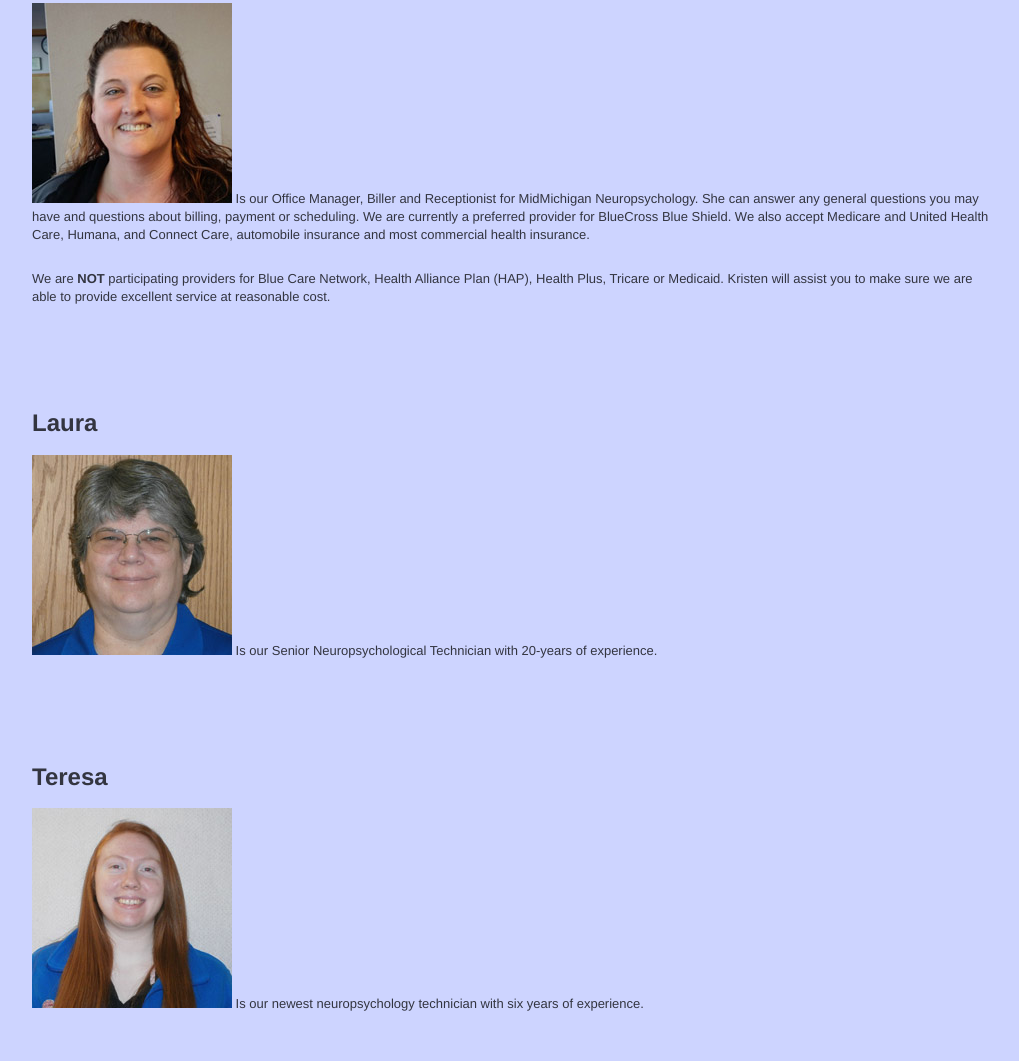
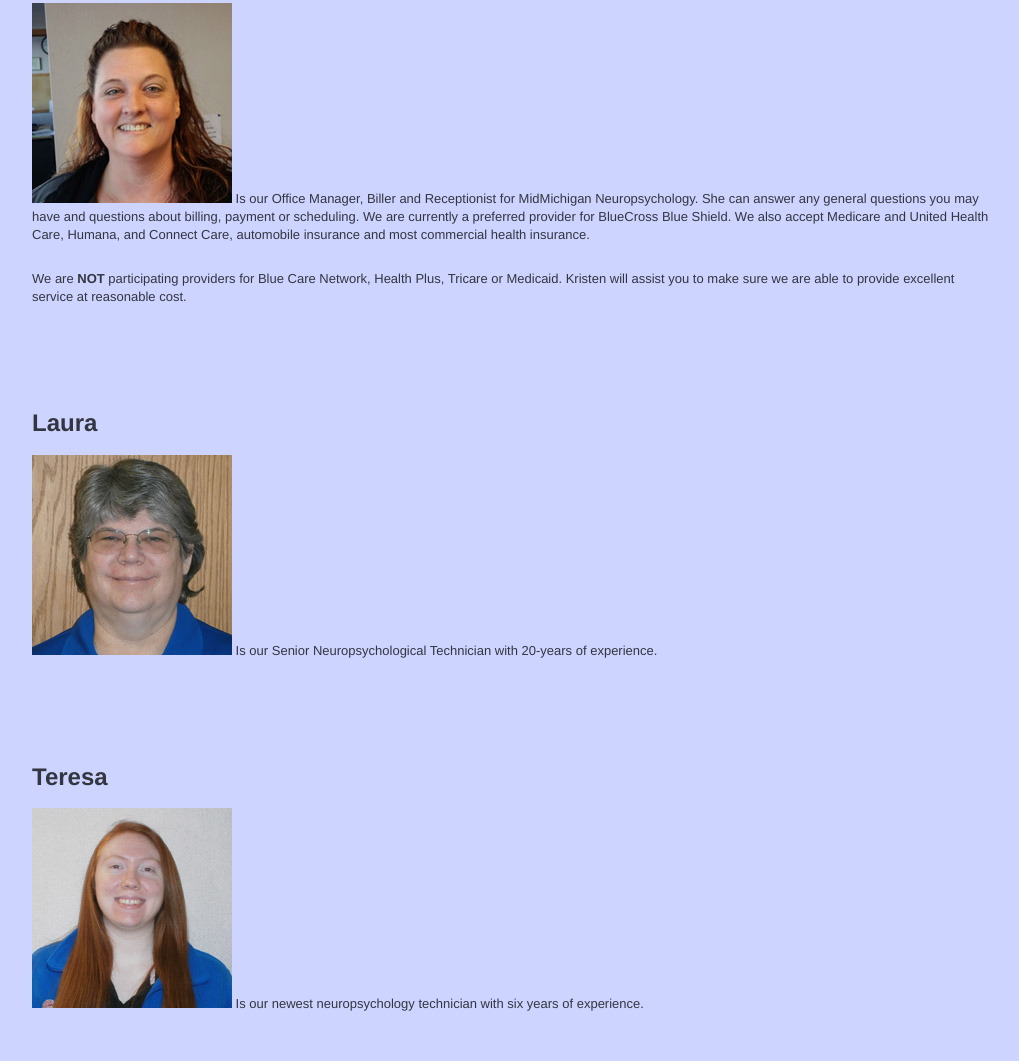
Before and after one commit to goddamnyouryan/midmichneuro, a Gatsby site: page /about in a window 1280 px wide. Shown: the part 1160-2221 px from the top of the page, without its empty margins (128-1147 px from the left). Built offline with nearby package versions, Linux system fonts and the light colour scheme; Gatsby itself is replaced by a stand-in of ours.

Commit message:
Updating copy, now accepting HAP.

```diff
--- a/src/data/about/index.md
+++ b/src/data/about/index.md
@@ -15,7 +15,7 @@ Dr. Zigmond A Kozicki is a limited license psychologist providing cognitive beha
 ![Kristen](kristen.jpg)
 Is our Office Manager, Biller and Receptionist for MidMichigan Neuropsychology. She can answer any general questions you may have and questions about billing, payment or scheduling. We are currently a preferred provider for BlueCross Blue Shield. We also accept Medicare and United Health Care, Humana, and Connect Care, automobile insurance and most commercial health insurance.
 
-We are **NOT** participating providers for Blue Care Network, Health Alliance Plan (HAP), Health Plus, Tricare or Medicaid. Kristen will assist you to make sure we are able to provide excellent service at reasonable cost.
+We are **NOT** participating providers for Blue Care Network, Health Plus, Tricare or Medicaid. Kristen will assist you to make sure we are able to provide excellent service at reasonable cost.
 
 ## Laura
 ![Kristen](laura.jpg)
```
